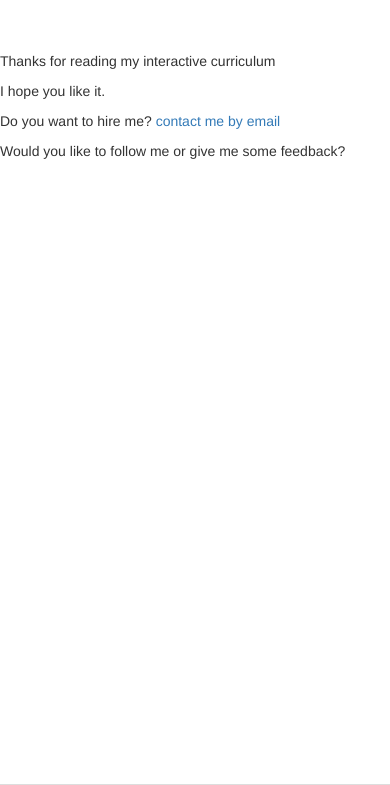
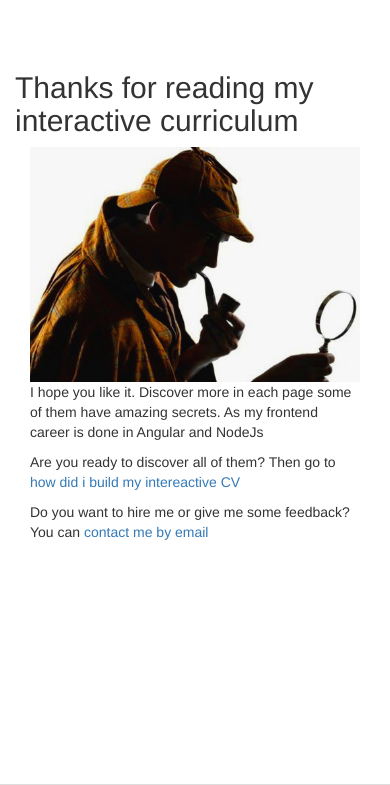
Before and after one commit to EduardoAC/eduardo-cv-frontend-web, a Yii app: template views/organisms/greetings.php in a window 390 px wide. Shown: the top 785 px of the page. Run offline with PHP 8.4 and a stand-in for Yii, Linux system fonts and the light colour scheme; the template is opened without the code that fills it, so the values that code supplies are empty; some libraries are stand-ins or nearby versions.

Commit message:
Implement greeting v1.0 - Add styles and image to represent this section - Add future page where I will store the project, how did i build it - Improve position images greeting and timeline - Hide for now how do you look yourself

```diff
--- a/assets/sass/templates/homepage.scss
+++ b/assets/sass/templates/homepage.scss
@@ -16,7 +16,7 @@ p.text{
     text-decoration: none;
     font-size: 16px;
     margin-bottom: 24px;
-    text-indent: 30px;
+    text-indent: initial;
 }
 p.link{
     text-align: center;
@@ -37,3 +37,4 @@ p.link{
 @import "../organisms/projects.scss";
 @import "../organisms/content-blogs.scss";
 @import "../organisms/jobs-timeline.scss";
+@import "../organisms/greetings.scss";
--- a/views/organisms/greetings.php
+++ b/views/organisms/greetings.php
@@ -5,11 +5,20 @@
  * To change this template file, choose Tools | Templates
  * and open the template in the editor.
  */
+use yii\helpers\Html;
+use yii\helpers\Url;
+
+$MyInteractiveCVProjectLink = Url::to(['projects/how-did-i-build-my-interactive-cv']);
 ?>
-<section>
-    <p>Thanks for reading my interactive curriculum</p>
-    <p>I hope you like it.</p>
-    <p>Do you want to hire me? <a>contact me by email</a></p>
-    <p>Would you like to follow me or give me some feedback?</p>
-    <?php echo \Yii::$app->view->renderFile('@molecules/follow-and-social-icons.php');?>
+<section class="container clearfix greetings-contact">
+    <h2>Thanks for reading my interactive curriculum</h2>
+    <div class="col-md-5">
+        <?= Html::img('images/finding-the-secrets.jpg', array('class'=>'img-responsive'));?>
+    </div>
+    <div class="col-md-7">
+        <p class="text">I hope you like it. Discover more in each page some of them have amazing secrets. As my frontend career is done in Angular and NodeJs</p>
+        <p class="text">Are you ready to discover all of them? Then go to <a href="<?=$MyInteractiveCVProjectLink?>">how did i build my intereactive CV</a></p>
+        <p class="text">Do you want to hire me or give me some feedback? You can <a href="mailto:eduardo@dreammakerfactory.com">contact me by email</a></p>
+        <?php echo \Yii::$app->view->renderFile('@molecules/follow-and-social-icons.php');?>
+    </div>
 </section>
--- a/views/templates/homepage.php
+++ b/views/templates/homepage.php
@@ -6,4 +6,4 @@ echo \Yii::$app->view->renderFile('@organisms/projects.php');
 echo \Yii::$app->view->renderFile('@organisms/content-blogs.php');
 echo \Yii::$app->view->renderFile('@organisms/jobs-timeline.php');
 echo \Yii::$app->view->renderFile('@organisms/greetings.php');
-echo \Yii::$app->view->renderFile('@organisms/yourself-information.php');
+//echo \Yii::$app->view->renderFile('@organisms/yourself-information.php');
```
Also changed, not shown: assets/sass/organisms/greetings.scss (+22 -0 lines), assets/sass/organisms/jobs-timeline.scss (+26 -0 lines), web/images/finding-the-secrets.jpg (added).
